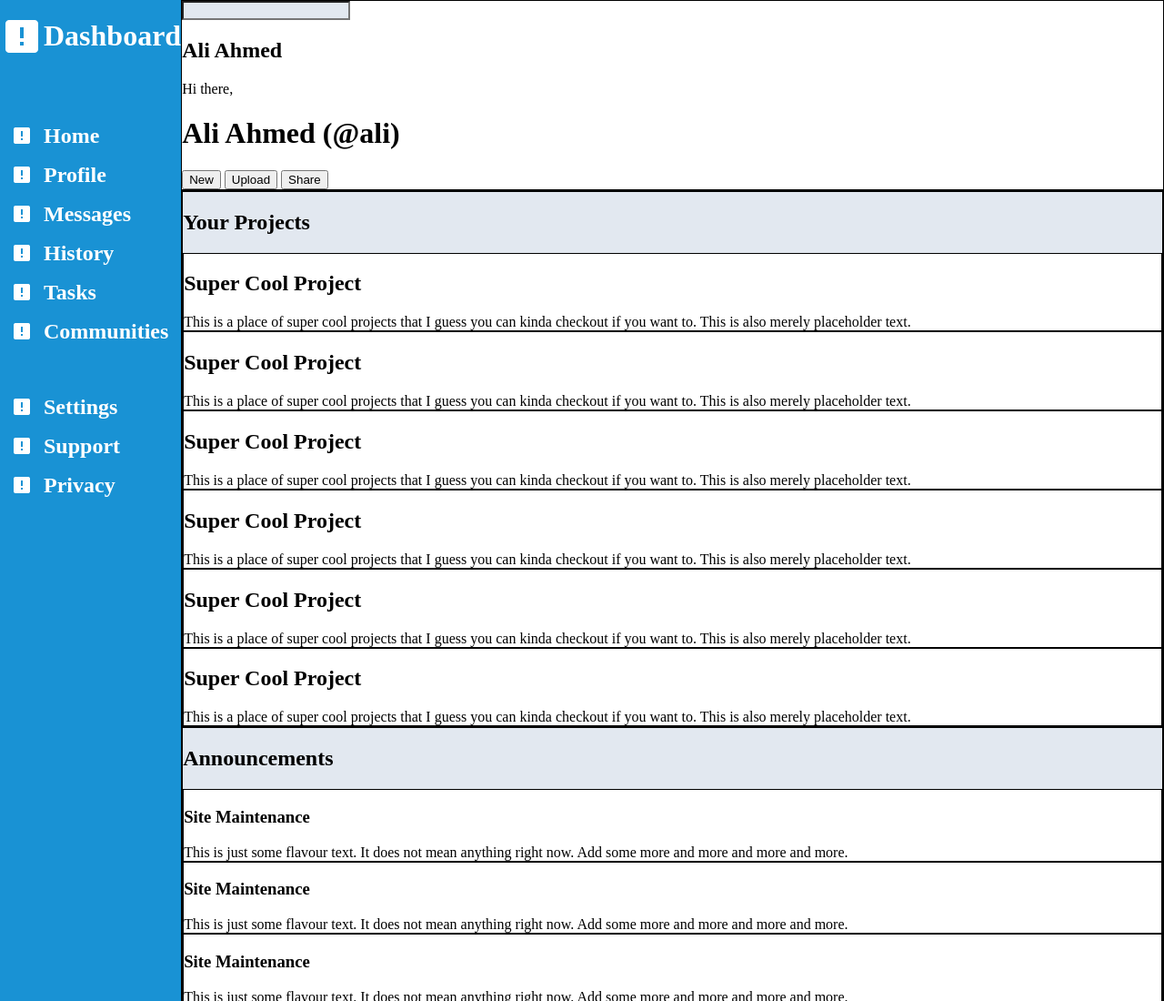
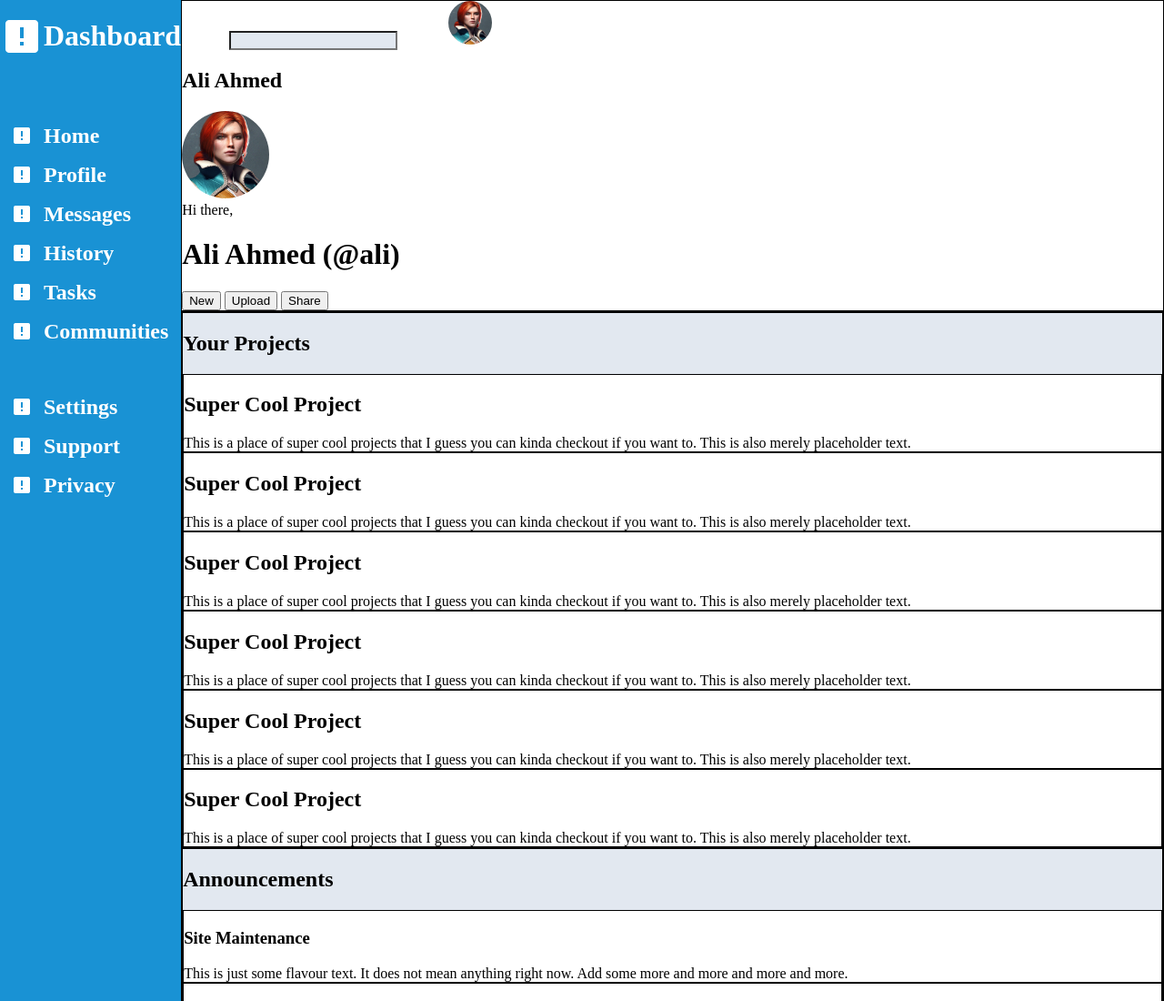
Before and after one commit to ali-a-ahmed1097/admin-dashboard, a plain HTML site: page index.html in a window 1280 px wide. Shown: the top 1100 px of the page at 91% size. Drawn offline with Linux system fonts and the light colour scheme.

Commit message:
Added new avatar picture. Edited the header to be more complete.

```diff
--- a/index.html
+++ b/index.html
@@ -13,35 +13,39 @@
 <body>
 
     <div class="sidebar">
-        <img src="./icons/alert-box.png" alt="icon" class="dash-icon">
+        <img src="./icons/alert-box.png" alt="icon" class="icon">
         <h1>Dashboard</h1>
         <div class="filler"></div>
         <div class="filler"></div>
-        <img src="./icons/alert-box.png" alt="icon" class="reg-icon">
+        <img src="./icons/alert-box.png" alt="icon" class="reg icon">
         <div>Home</div>
-        <img src="./icons/alert-box.png" alt="icon" class="reg-icon">
+        <img src="./icons/alert-box.png" alt="icon" class="reg icon">
         <div>Profile</div>
-        <img src="./icons/alert-box.png" alt="icon" class="reg-icon">
+        <img src="./icons/alert-box.png" alt="icon" class="reg icon">
         <div>Messages</div>
-        <img src="./icons/alert-box.png" alt="icon" class="reg-icon">
+        <img src="./icons/alert-box.png" alt="icon" class="reg icon">
         <div>History</div>
-        <img src="./icons/alert-box.png" alt="icon" class="reg-icon">
+        <img src="./icons/alert-box.png" alt="icon" class="reg icon">
         <div>Tasks</div>
-        <img src="./icons/alert-box.png" alt="icon" class="reg-icon">
+        <img src="./icons/alert-box.png" alt="icon" class="reg icon">
         <div>Communities</div>
         <div class="filler"></div>
         <div class="filler"></div>
-        <img src="./icons/alert-box.png" alt="icon" class="reg-icon">
+        <img src="./icons/alert-box.png" alt="icon" class="reg icon">
         <div>Settings</div>
-        <img src="./icons/alert-box.png" alt="icon" class="reg-icon">
+        <img src="./icons/alert-box.png" alt="icon" class="reg icon">
         <div>Support</div>
-        <img src="./icons/alert-box.png" alt="icon" class="reg-icon">
+        <img src="./icons/alert-box.png" alt="icon" class="reg icon">
         <div>Privacy</div>
     </div>
 
     <div class="header">
+        <img src="./icons/alert-box.png" alt="icon" class="reg-icon">
         <input type="text" name="na" id="na">
+        <img src="./icons/alert-box.png" alt="icon" class="reg-icon">
+        <img src="./avatars/triss-profile.jpg" alt="profile" class="profile thumb">
         <h2>Ali Ahmed</h2>
+        <img src="./avatars/triss-profile.jpg" alt="profile" class="profile full-size">
         <div>Hi there,</div>
         <h1>Ali Ahmed (@ali)</h1>
         <button>New</button>
--- a/styles.css
+++ b/styles.css
@@ -34,11 +34,11 @@ body {
     height: 24px;
 }
 
-.dash-icon, .reg-icon {
+.icon {
     justify-self: center;
 }
 
-.reg-icon {
+.reg {
     height: 24px;
 }
 
@@ -46,3 +46,12 @@ body {
     font-size: 24px;
     font-weight: bolder;
 }
+
+.profile {
+    border-radius: 50%;
+    height: 96px;
+}
+
+.profile.thumb {
+    height: 48px;
+}
```
Also changed, not shown: avatars/Vesemir.jpg (added).
